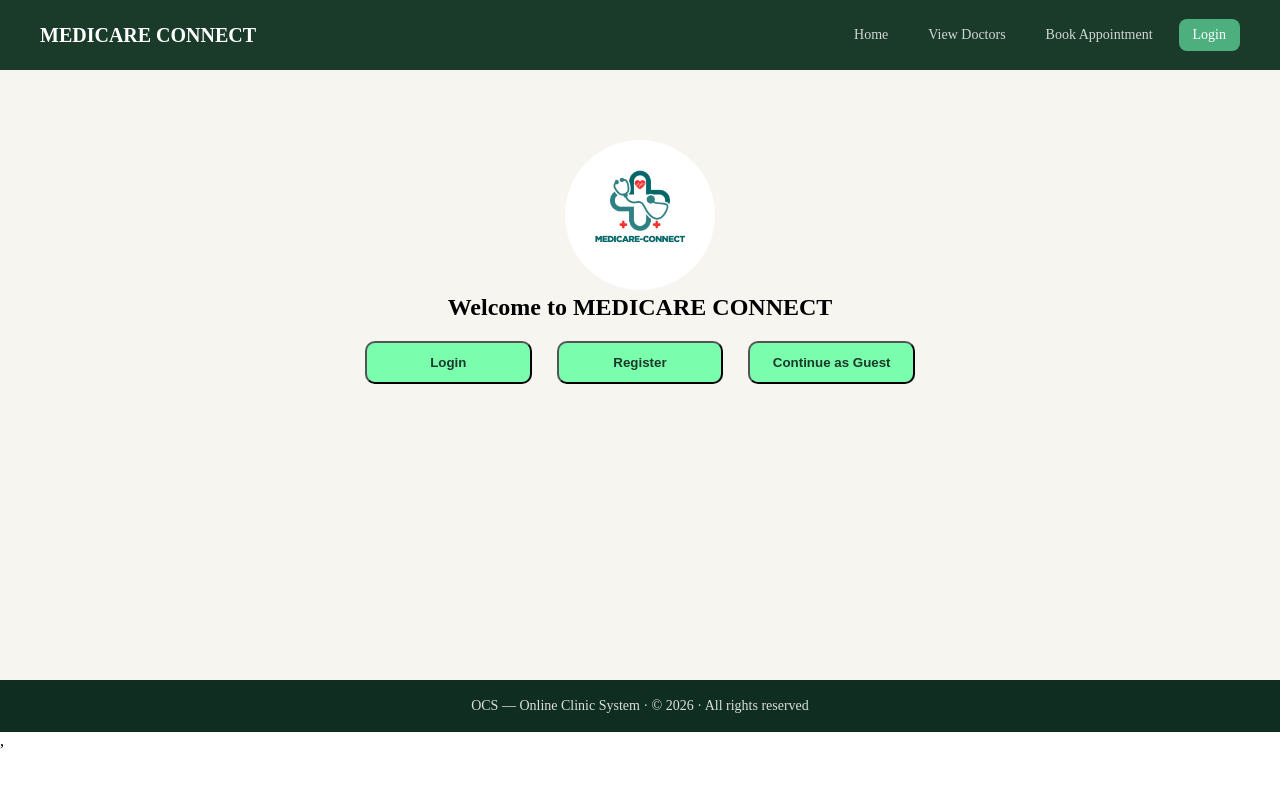
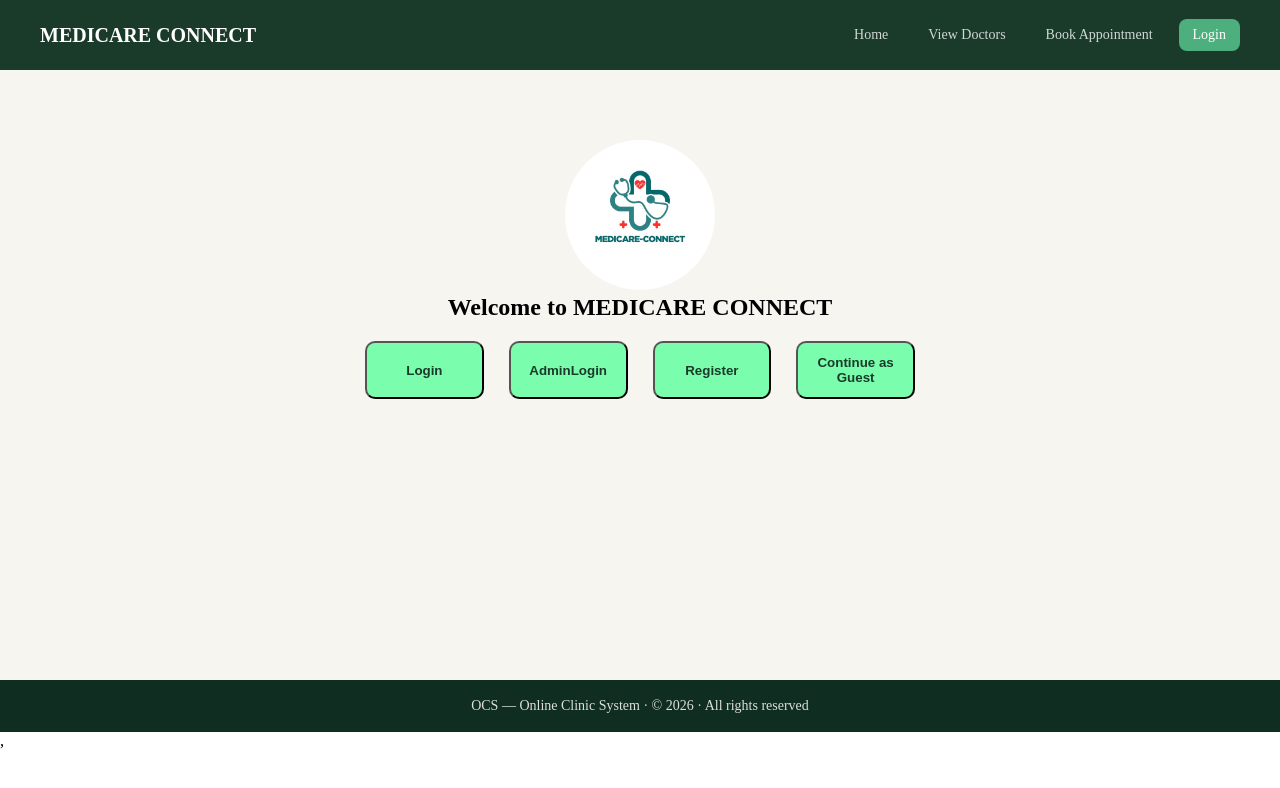
Before and after one commit to Thoshinijalakam/Ocs_MediCareConnect, a React (Vite) app: page /login in a window 1280 px wide. Shown: the top 788 px of the page. Built offline with nearby package versions, Linux system fonts and the light colour scheme.

Commit message:
Fix removedoctor try

```diff
--- a/src/Components/Login.jsx
+++ b/src/Components/Login.jsx
@@ -18,7 +18,7 @@ export default function Login() {
 
       <div className="login-buttons">
         <button onClick={() => navigate("/userlogin")}> Login</button>
-        {/* <button onClick={()=>navigate("/adminlogin")}>AdminLogin</button> */}
+        <button onClick={() => navigate("/adminlogin")}>AdminLogin</button>
         <button onClick={() => navigate("/signup")}>Register</button>
         <button onClick={() => navigate('/')}>Continue as Guest</button>
 
--- a/src/Components/RemoveDoctor.jsx
+++ b/src/Components/RemoveDoctor.jsx
@@ -34,7 +34,7 @@ export default function RemoveDoctor() {
     }
 
     try {
-      await API.delete(`/api/doctors/${id}`);
+      await API.delete(`/doctors/${id}`);
 
       alert("Doctor removed successfully");
 
```
